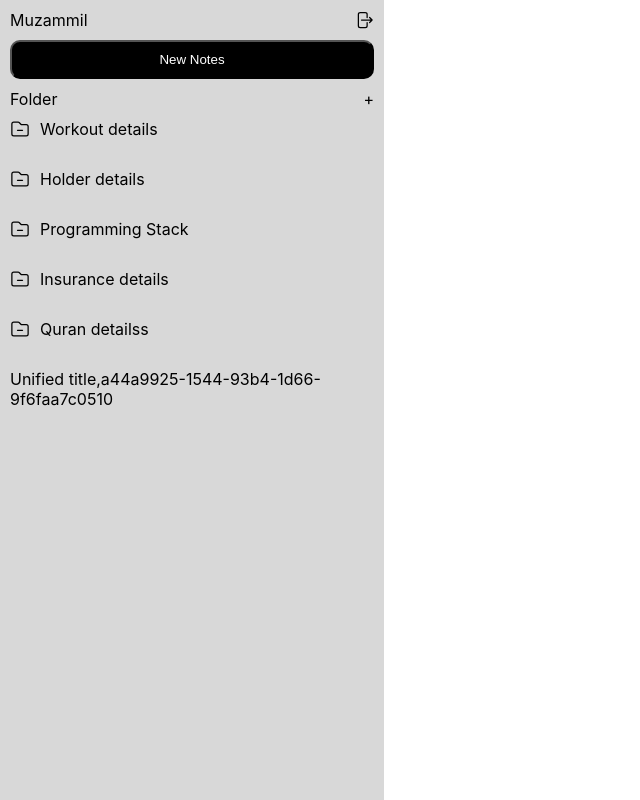
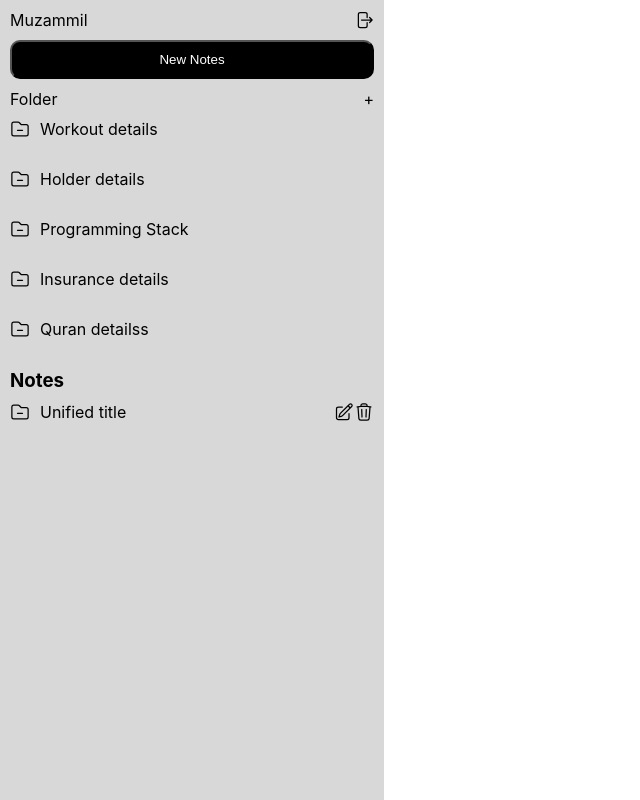
Before and after one commit to muzammil2208/NotesApp, a React (Create React App) app: page / in a window 1280 px wide. Both pictures are taken after a click on the button "New Notes". Shown: the whole page, without its empty margins (0-640 px from the left). Built offline with nearby package versions, Linux system fonts and the light colour scheme.

Commit message:
made some ui changes for notes container in sidebar

```diff
--- a/src/App.css
+++ b/src/App.css
@@ -10,4 +10,15 @@
 {
     width:20px;
     height: 20px;
+    overflow: scroll;
 }
+.deleteIcon
+{
+    width: 20px;
+    height: 20px
+}
+.editIcon
+{
+    width: 20px;
+    height: 20px
+}
--- /dev/null
+++ b/src/components/Note.js
@@ -0,0 +1,21 @@
+import DeleteIcon from "./svg/DeleteIcon"
+import EditIcon from "./svg/EditIcon"
+import NotesIcon from "./svg/NotesIcon"
+export default function Note({title,index})
+{
+
+
+    return(
+        <div className="note_container"   key={index}>
+            <div className="note_container_content">
+                <NotesIcon/>
+                <p className="note_container_title">{title}</p>
+            </div>
+            <div className="note_container_actions">
+                <EditIcon/>
+                <DeleteIcon/>
+            </div>
+
+        </div>
+    )
+}
--- a/src/components/Sidebar.js
+++ b/src/components/Sidebar.js
@@ -3,6 +3,7 @@
 import EditIcon from "./svg/EditIcon";
 import {useState} from 'react';
 import uuid from 'react-uuid';
+import Note from "./Note";
 export default function Sidebar()
 {
     const [notes,setNotes]=useState([]);
@@ -32,11 +33,12 @@
                     <div className="folder"><NotesIcon/><p className="notes_title">Quran detailss</p></div>
 
             </div>
+            <h3 className="notes_title">
+                    Notes
+            </h3>
             <div className="sidebar_notes_container">
                {notes.map((note,index)=>
-                <p key={index}>{note.title},
-                {note.id}</p>
-
+                <Note title={note.title} index={index}/>
                )}
             </div>
         </div>
--- /dev/null
+++ b/src/components/svg/DeleteIcon.js
@@ -0,0 +1,13 @@
+function DeleteIcon(){
+    return(
+        <div className="deleteIcon">
+            <svg xmlns="http://www.w3.org/2000/svg" fill="none" viewBox="0 0 24 24" strokeWidth={1.5} stroke="currentColor" className="w-6 h-6">
+  <path strokeLinecap="round" strokeLinejoin="round" d="M14.74 9l-.346 9m-4.788 0L9.26 9m9.968-3.21c.342.052.682.107 1.022.166m-1.022-.165L18.16 19.673a2.25 2.25 0 01-2.244 2.077H8.084a2.25 2.25 0 01-2.244-2.077L4.772 5.79m14.456 0a48.108 48.108 0 00-3.478-.397m-12 .562c.34-.059.68-.114 1.022-.165m0 0a48.11 48.11 0 013.478-.397m7.5 0v-.916c0-1.18-.91-2.164-2.09-2.201a51.964 51.964 0 00-3.32 0c-1.18.037-2.09 1.022-2.09 2.201v.916m7.5 0a48.667 48.667 0 00-7.5 0" />
+</svg>
+        </div>
+
+
+    )
+}
+
+export default DeleteIcon;
--- a/src/components/svg/EditIcon.js
+++ b/src/components/svg/EditIcon.js
@@ -1,9 +1,12 @@
 export default function EditIcon()
 {
     return (
-        <svg xmlns="http://www.w3.org/2000/svg" fill="none" viewBox="0 0 24 24" strokeWidth={1.5} stroke="currentColor" className="w-6 h-6">
+        <div className="editIcon">
+<svg xmlns="http://www.w3.org/2000/svg" fill="none" viewBox="0 0 24 24" strokeWidth={1.5} stroke="currentColor" className="w-6 h-6">
   <path strokeLinecap="round" strokeLinejoin="round" d="M16.862 4.487l1.687-1.688a1.875 1.875 0 112.652 2.652L10.582 16.07a4.5 4.5 0 01-1.897 1.13L6 18l.8-2.685a4.5 4.5 0 011.13-1.897l8.932-8.931zm0 0L19.5 7.125M18 14v4.75A2.25 2.25 0 0115.75 21H5.25A2.25 2.25 0 013 18.75V8.25A2.25 2.25 0 015.25 6H10" />
 </svg>
+        </div>
+
 
     );
 }
--- a/src/index.css
+++ b/src/index.css
@@ -98,5 +98,19 @@
   display:flex;
   flex-direction:column;
   margin-bottom:10px;
-  height: 30%;
+  height: 60%;
+  overflow: scroll;
 }
+
+.note_container{
+  display:flex;
+  padding:10px 0px;
+  justify-content: space-between;
+  align-items: center;
+}
+.note_container_content{
+  display:flex;
+}
+.note_container_actions{
+  display:flex;
+}
```
